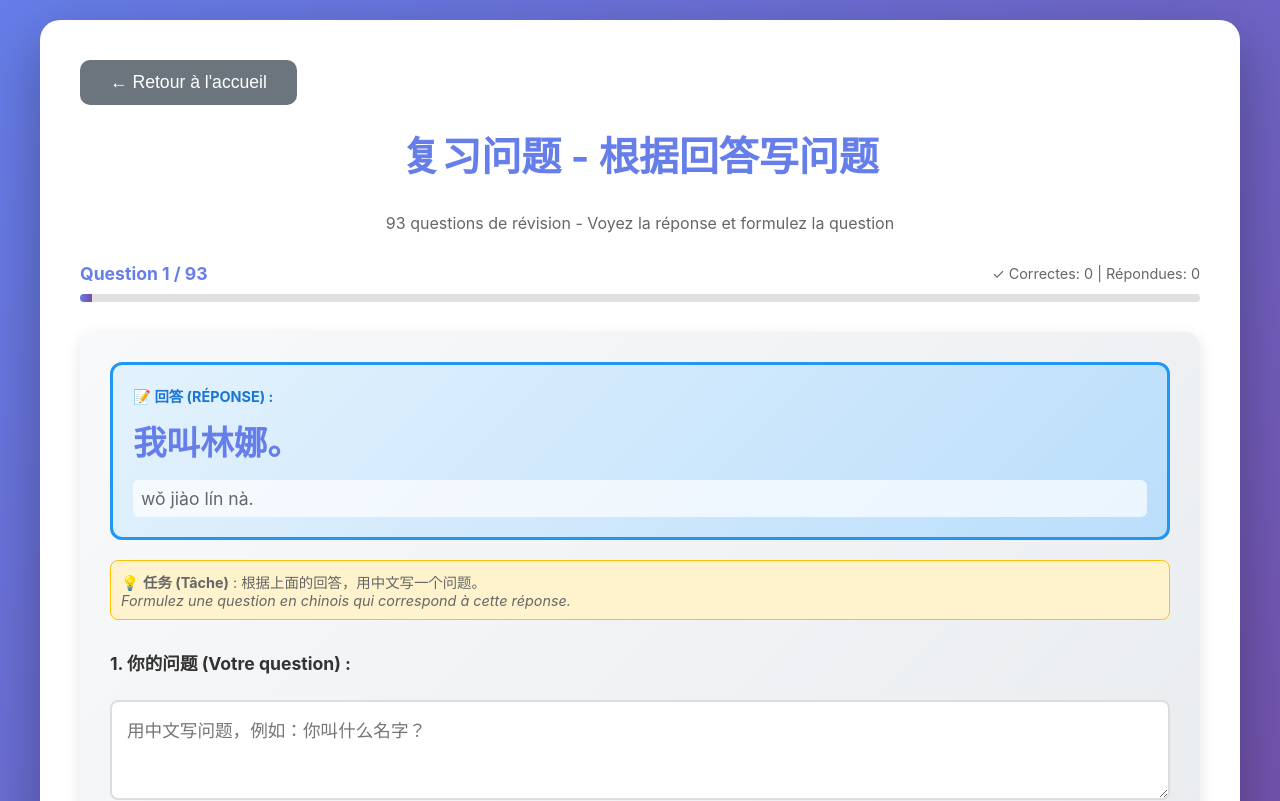
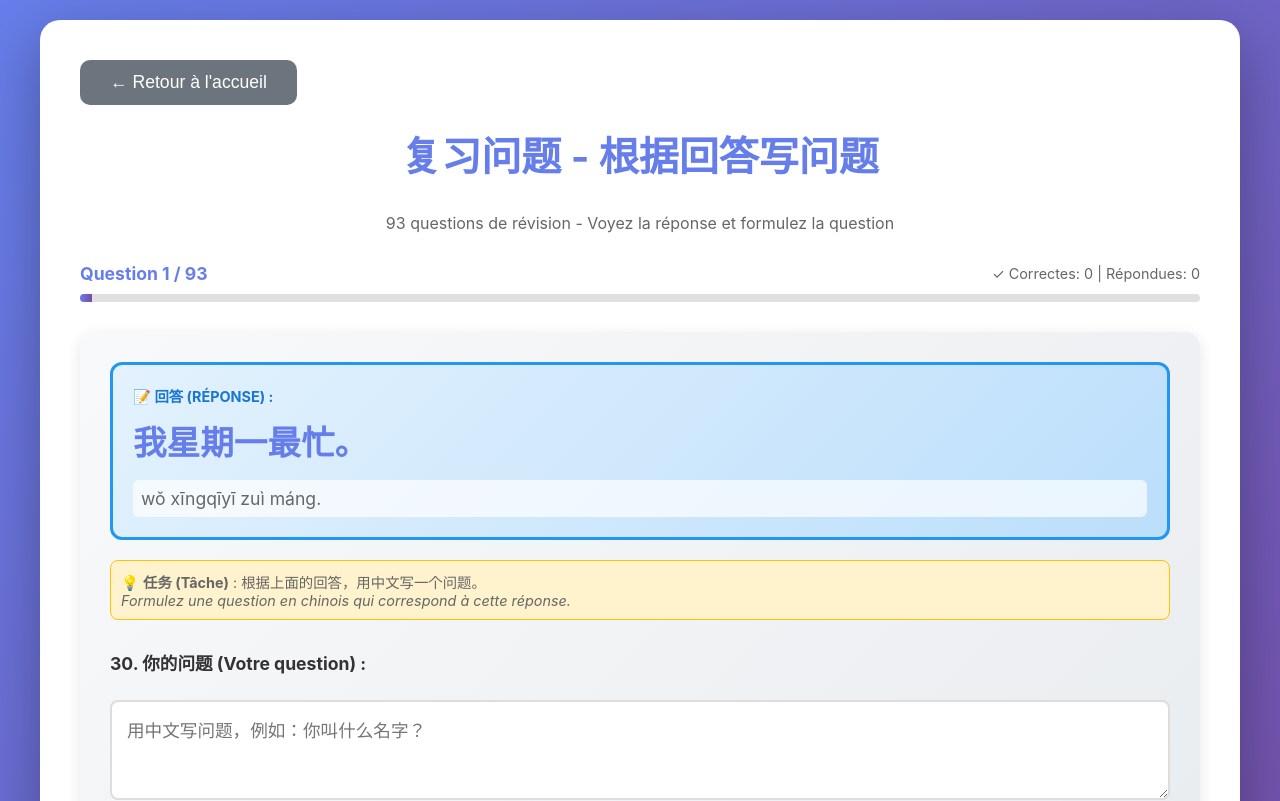
Before and after one commit to Mikawx3/chinese-exam-trainer, a Next.js app: page /review in a window 1280 px wide. Shown: the top 801 px of the page. Built offline with nearby package versions, Linux system fonts and the light colour scheme.

Commit message:
Mélange aléatoire des 93 questions de révision à chaque chargement

```diff
--- a/app/review/page.tsx
+++ b/app/review/page.tsx
@@ -1,17 +1,31 @@
 'use client'
 
-import { useState } from 'react'
+import { useState, useMemo } from 'react'
 import { useRouter } from 'next/navigation'
 import { reviewQuestions } from '@/data/reviewQuestions'
 
+// Fonction pour mélanger un tableau de manière aléatoire (algorithme Fisher-Yates)
+function shuffleArray<T>(array: T[]): T[] {
+  const shuffled = [...array]
+  for (let i = shuffled.length - 1; i > 0; i--) {
+    const j = Math.floor(Math.random() * (i + 1));
+    [shuffled[i], shuffled[j]] = [shuffled[j], shuffled[i]]
+  }
+  return shuffled
+}
+
 export default function ReviewPage() {
   const router = useRouter()
+
+  // Mélanger les questions une seule fois au chargement du composant
+  const shuffledQuestions = useMemo(() => shuffleArray(reviewQuestions), [])
+
   const [currentIndex, setCurrentIndex] = useState(0)
   const [answers, setAnswers] = useState<Record<string, string>>({})
   const [checkedAnswers, setCheckedAnswers] = useState<Record<string, boolean>>({})
   const [showCorrectAnswer, setShowCorrectAnswer] = useState<Record<string, boolean>>({})
 
-  const currentQuestion = reviewQuestions[currentIndex]
+  const currentQuestion = shuffledQuestions[currentIndex]
   const userAnswer = answers[currentQuestion.id] || ''
   const isChecked = checkedAnswers[currentQuestion.id] || false
   const isCorrect = showCorrectAnswer[currentQuestion.id] || false
@@ -110,7 +124,7 @@
   }
 
   const handleNext = () => {
-    if (currentIndex < reviewQuestions.length - 1) {
+    if (currentIndex < shuffledQuestions.length - 1) {
       setCurrentIndex(currentIndex + 1)
     }
   }
@@ -121,7 +135,7 @@
     }
   }
 
-  const progress = ((currentIndex + 1) / reviewQuestions.length) * 100
+  const progress = ((currentIndex + 1) / shuffledQuestions.length) * 100
   const answeredCount = Object.keys(answers).filter(id => answers[id]?.trim().length > 0).length
   const correctCount = Object.values(showCorrectAnswer).filter(v => v === true).length
 
@@ -144,7 +158,7 @@
           marginBottom: '10px'
         }}>
           <div style={{ fontSize: '1.1em', fontWeight: 'bold', color: '#667eea' }}>
-            Question {currentIndex + 1} / {reviewQuestions.length}
+            Question {currentIndex + 1} / {shuffledQuestions.length}
           </div>
           <div style={{ fontSize: '0.9em', color: '#666' }}>
             ✓ Correctes: {correctCount} | Répondues: {answeredCount}
@@ -356,10 +370,10 @@
         <button
           className="btn btn-secondary"
           onClick={handleNext}
-          disabled={currentIndex === reviewQuestions.length - 1}
+          disabled={currentIndex === shuffledQuestions.length - 1}
           style={{
-            opacity: currentIndex === reviewQuestions.length - 1 ? 0.5 : 1,
-            cursor: currentIndex === reviewQuestions.length - 1 ? 'not-allowed' : 'pointer'
+            opacity: currentIndex === shuffledQuestions.length - 1 ? 0.5 : 1,
+            cursor: currentIndex === shuffledQuestions.length - 1 ? 'not-allowed' : 'pointer'
           }}
         >
           下一题 (Question suivante) →
```
